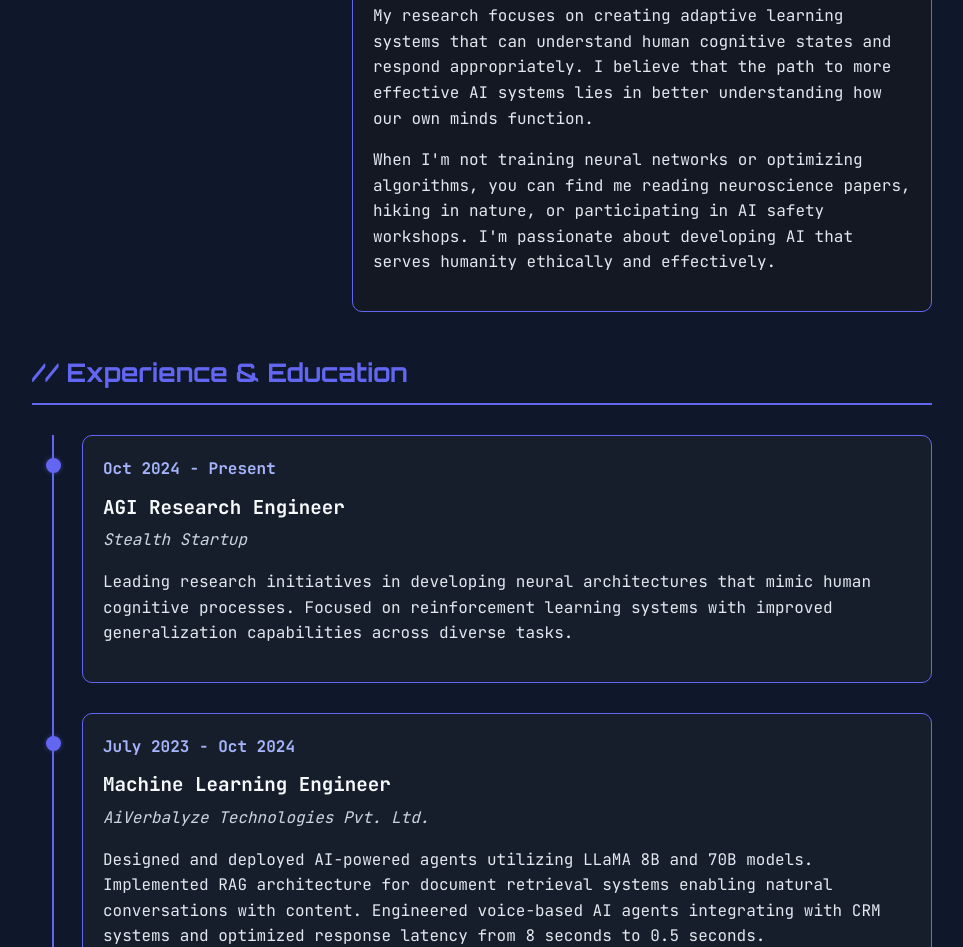
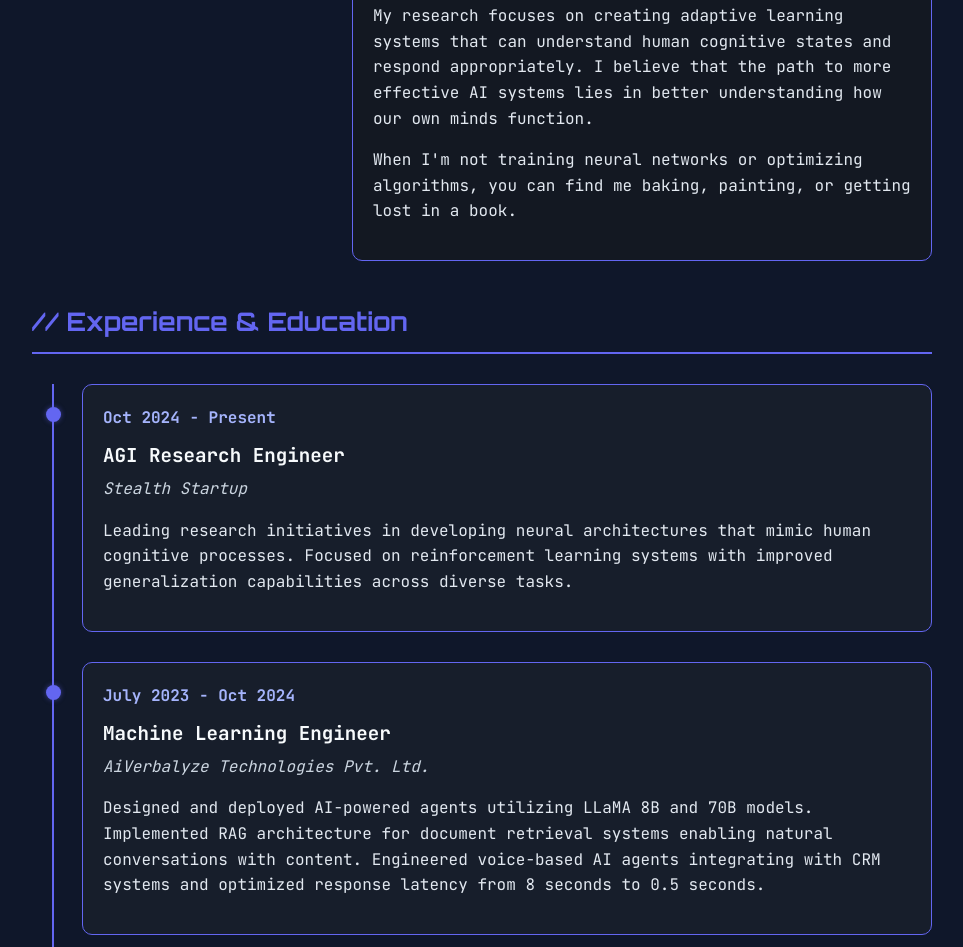
Before and after one commit to naziaaa/naziaaa.github.io, a plain HTML site: page index.html in a window 1280 px wide. Shown: the part 1096-2043 px from the top of the page, without its empty margins (158-1121 px from the left). Drawn offline with nearby package versions, Linux system fonts and the light colour scheme.

Commit message:
Update index.html

```diff
--- a/index.html
+++ b/index.html
@@ -630,7 +630,7 @@
             <div class="about-text">
                 <p>Hello! I'm <span class="highlight">Nazia Naved</span>, an AI & ML Engineer specializing in developing systems that bring us closer to AGI. With a background in both computer science and cognitive neuroscience, I approach AI development with a unique understanding of how intelligence might actually work.</p>
                 <p>My research focuses on creating adaptive learning systems that can understand human cognitive states and respond appropriately. I believe that the path to more effective AI systems lies in better understanding how our own minds function.</p>
-                <p>When I'm not training neural networks or optimizing algorithms, you can find me reading neuroscience papers, hiking in nature, or participating in AI safety workshops. I'm passionate about developing AI that serves humanity ethically and effectively.</p>
+                <p>When I'm not training neural networks or optimizing algorithms, you can find me baking, painting, or getting lost in a book.</p>
             </div>
         </div>
 
```
